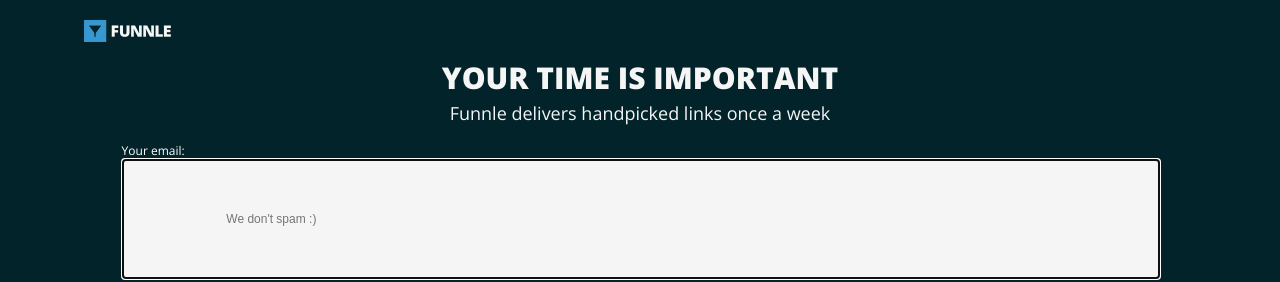
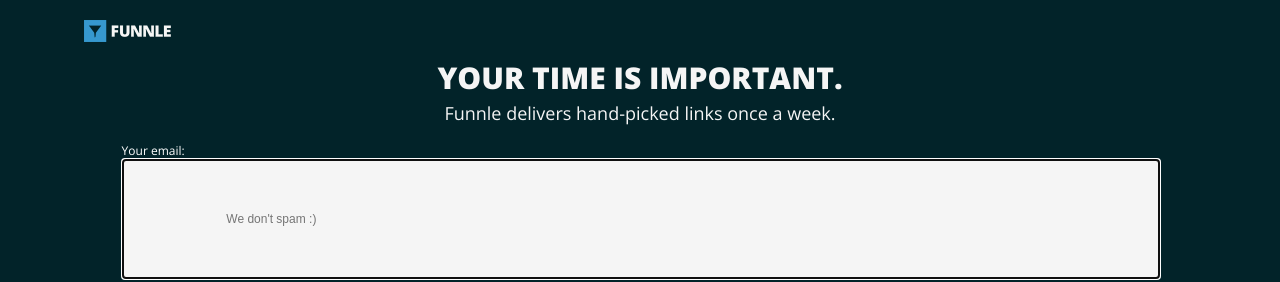
Before and after one commit to samirfors/funnle, a Jekyll site: the page built from index.html, in a window 1280 px wide. Shown: the top 282 px of the page. Built offline with Jekyll 4.4.1, drawn with Linux system fonts in a browser that asks for light colours; Markdown is read by kramdown in place of the engine named in the settings.

Commit message:
Small grama change

```diff
--- a/index.html
+++ b/index.html
@@ -4,8 +4,8 @@ title: Funnle
 ---
 
 	<div class="mission-statement">
-	  <h1>Your time is important</h1>
-	  <h2>Funnle delivers handpicked links once a week</h2>
+	  <h1>Your time is important.</h1>
+	  <h2>Funnle delivers hand-picked links once a week.</h2>
 	</div>
 	<div class="video video--has-button">
 	  <div class="sign-up sign-up--on-video">
```
